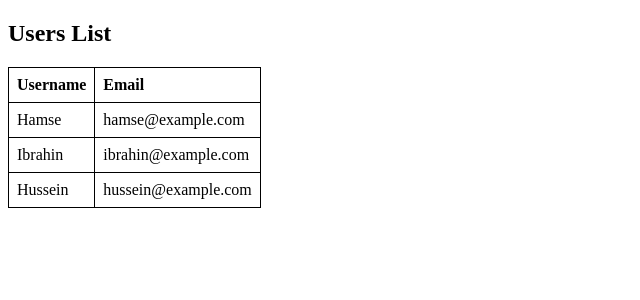
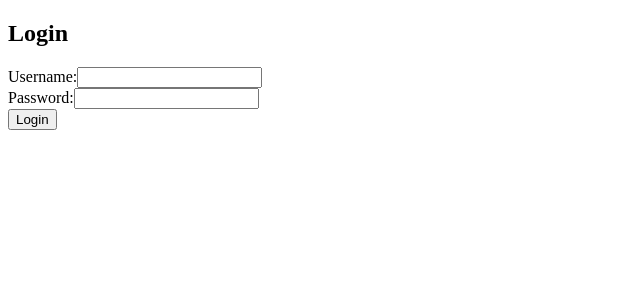
Before and after one commit to Hamse-Bashe/First-React-Project, a React (Vite) app: page / in a window 1280 px wide. Shown: the top 300 px of the page, without its empty margins (0-640 px from the left). Built offline with nearby package versions, Linux system fonts and the light colour scheme.

Commit message:
React Exercise 11

```diff
--- a/src/App.jsx
+++ b/src/App.jsx
@@ -1,18 +1,10 @@
-import UserList from "./UserList";
+// import UserList from "./UserList";
+import UserLogin from "./UserLogin";
 
 function App(){
-  const usersList = [
-    {id: 1, name: "Hamse", email: "hamse@example.com"},
-    {id: 2, name: "Ibrahin", email: "ibrahin@example.com"},
-    {id: 3, name: "Hussein", email: "hussein@example.com"},
-  ]
   return(
-    // jsx
-    <>
-    <UserList
-      usersList={usersList}
+    <UserLogin
     />
-    </>
   )
 }
 
--- /dev/null
+++ b/src/UserLogin.jsx
@@ -0,0 +1,77 @@
+import { useState } from "react";
+
+const UserLogin = ()=> {
+
+    const [usernameInput, setUsernameInput] =useState('')
+    const [passwordInput, setPasswordInput] =useState('')
+    const [isLoggedIn, setIsLoggedIn] = useState(false)
+
+    const handleLogin = ()=> {
+        setIsLoggedIn(!isLoggedIn)
+
+    }
+    const handleLogout = ()=> {
+        setUsernameInput("")
+        setPasswordInput("")
+        setIsLoggedIn(!isLoggedIn)
+    }
+
+
+    return (
+        <>
+        {!isLoggedIn ? (
+        <div>
+            <h2>Login</h2>
+            <form onSubmit={handleLogin}>
+                <label htmlFor="username">Username:</label>
+                <input
+                    type="text"
+                    id="username"
+                    value={usernameInput}
+                    onChange={(e)=> setUsernameInput(e.target.value)}
+                    required
+                /><br></br>
+                <label htmlFor="password">Password:</label>
+                <input
+                    type="password"
+                    id="password"
+                    value={passwordInput}
+                    onChange={(e)=> setPasswordInput(e.target.value)}
+                    required
+                /><br></br>
+                <button>Login</button>
+            </form>
+        </div>
+    ) : (
+        <div>
+        <h1>Welcome, {usernameInput}</h1>
+        <button onClick={handleLogout}>Logout</button>
+        </div>
+    )}
+        </>
+    )
+
+    // return (
+
+        // <div>
+        //     <h2>Login</h2>
+        //     <label htmlFor="username">Username:</label>
+        //     <input
+        //         type="text"
+        //         id="username"
+        //         value={usernameInput}
+        //         onChange={(e)=> setUsernameInput(e.target.value)}
+        //     /><br></br>
+        //     <label htmlFor="password">Password:</label>
+        //     <input
+        //         type="password"
+        //         id="password"
+        //         value={passwordInput}
+        //         onChange={(e)=> setPasswordInput(e.target.value)}
+        //     /><br></br>
+        //     <button onClick={handleLogin}>Login</button>
+        // </div>
+    // )
+}
+
+export default UserLogin;
```
